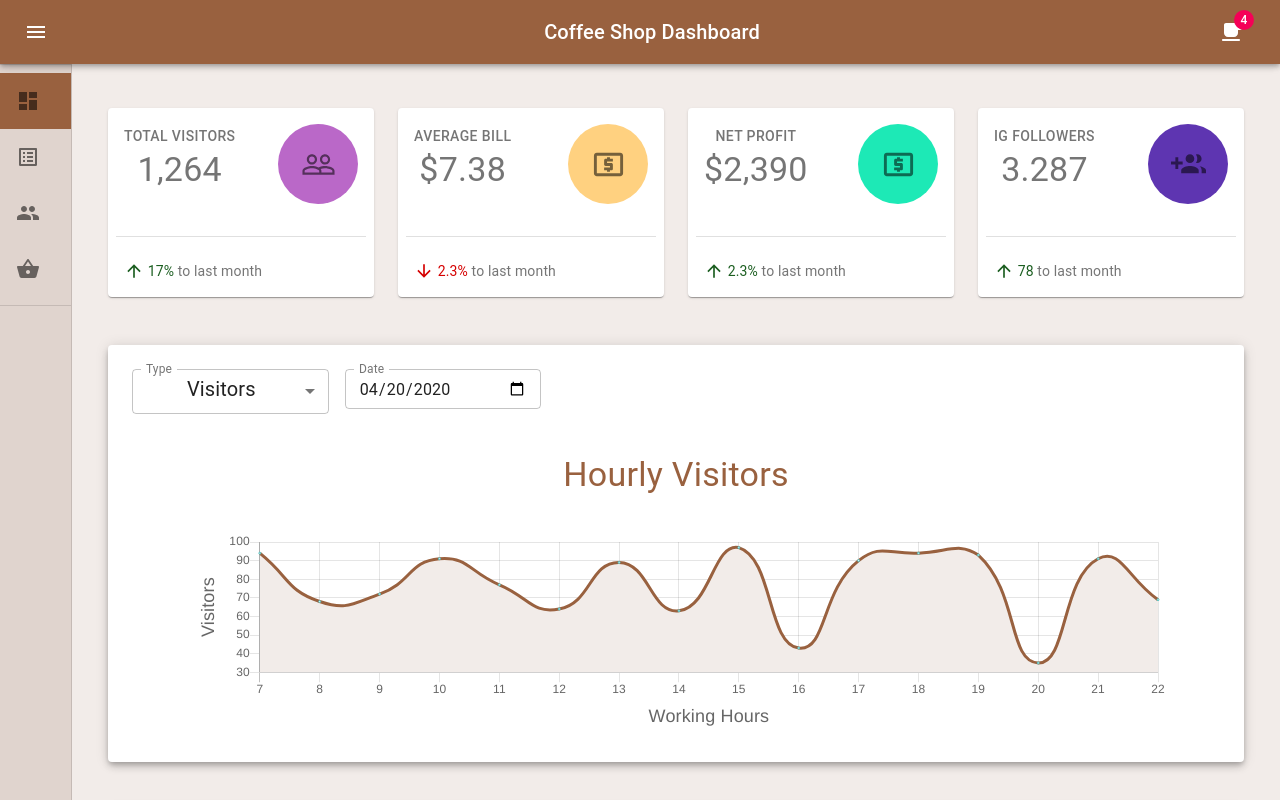
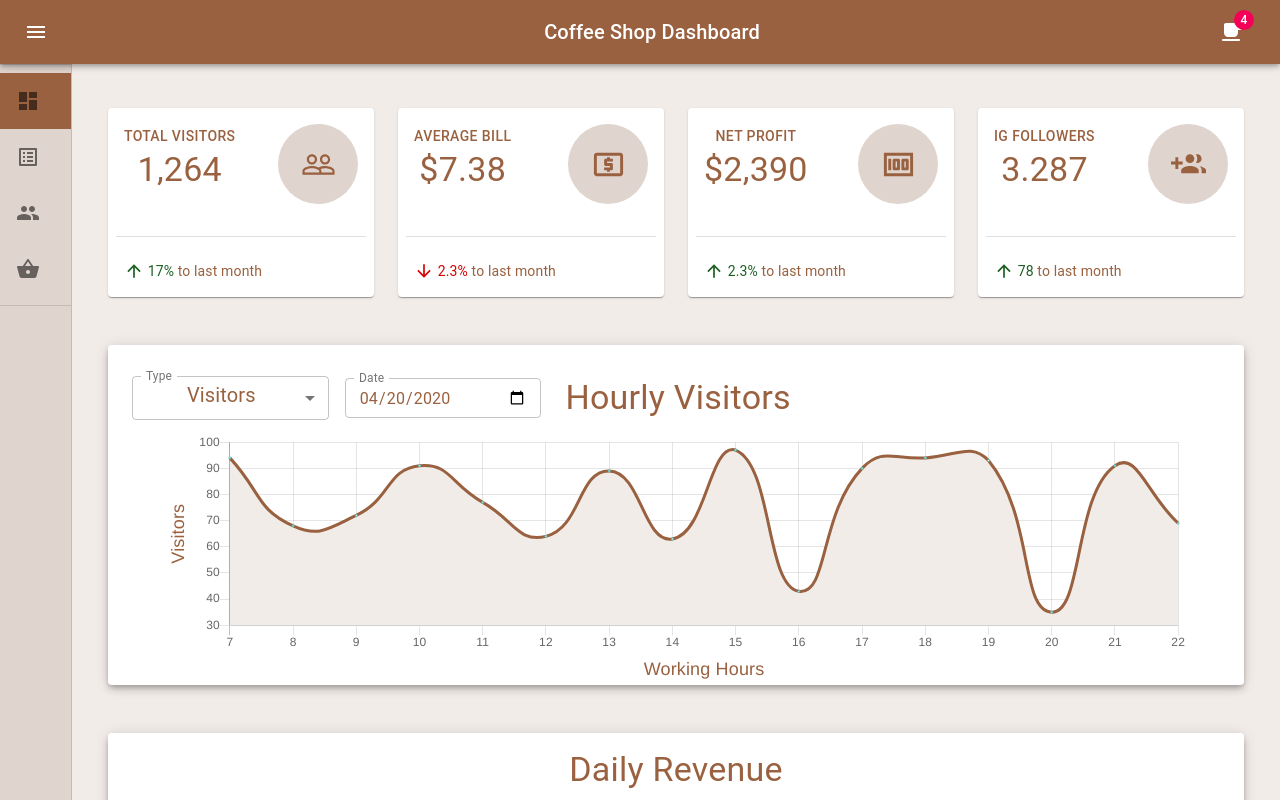
Before and after one commit to KaterinaLupacheva/coffee-shop-dashboard, a React (Create React App) app: page / in a window 1280 px wide. Built offline with nearby package versions, Linux system fonts and the light colour scheme; the HTML template or start-up script is replaced by a standard one.

Commit message:
Dashboard cards and charts styling

```diff
--- a/src/components/Cards/statCards.component.js
+++ b/src/components/Cards/statCards.component.js
@@ -1,12 +1,12 @@
 import React from "react";
 import { makeStyles } from "@material-ui/core/styles";
-import clsx from "clsx";
 import { Grid, Paper, Typography, Divider } from "@material-ui/core";
 import { statCardsStyles } from "./statCards.styles";
 import PeopleOutlineIcon from "@material-ui/icons/PeopleOutline";
 import ArrowUpwardIcon from "@material-ui/icons/ArrowUpward";
 import LocalAtmIcon from "@material-ui/icons/LocalAtm";
 import ArrowDownwardIcon from "@material-ui/icons/ArrowDownward";
+import MoneyIcon from "@material-ui/icons/Money";
 import GroupAddIcon from "@material-ui/icons/GroupAdd";
 
 const useStyles = makeStyles(statCardsStyles);
@@ -24,7 +24,7 @@ const StatCards = () => {
                 <Typography variant="button">Total Visitors</Typography>
                 <Typography variant="h4">1,264</Typography>
               </div>
-              <div className={clsx(classes.icon, classes.iconBgPurple)}>
+              <div className={classes.icon}>
                 <PeopleOutlineIcon fontSize="large" />
               </div>
             </div>
@@ -44,7 +44,7 @@ const StatCards = () => {
                 <Typography variant="button">Average Bill</Typography>
                 <Typography variant="h4">$7.38</Typography>
               </div>
-              <div className={clsx(classes.icon, classes.iconBgOrange)}>
+              <div className={classes.icon}>
                 <LocalAtmIcon fontSize="large" />
               </div>
             </div>
@@ -64,8 +64,8 @@ const StatCards = () => {
                 <Typography variant="button">Net Profit</Typography>
                 <Typography variant="h4">$2,390</Typography>
               </div>
-              <div className={clsx(classes.icon, classes.iconBgGreen)}>
-                <LocalAtmIcon fontSize="large" />
+              <div className={classes.icon}>
+                <MoneyIcon fontSize="large" />
               </div>
             </div>
             <Divider />
@@ -84,7 +84,7 @@ const StatCards = () => {
                 <Typography variant="button">IG Followers</Typography>
                 <Typography variant="h4">3.287</Typography>
               </div>
-              <div className={clsx(classes.icon, classes.iconBgDeepPurple)}>
+              <div className={classes.icon}>
                 <GroupAddIcon fontSize="large" />
               </div>
             </div>
--- a/src/components/Cards/statCards.styles.js
+++ b/src/components/Cards/statCards.styles.js
@@ -6,7 +6,7 @@ export const statCardsStyles = (theme) => ({
   paper: {
     padding: theme.spacing(1),
     textAlign: "center",
-    color: theme.palette.text.secondary,
+    color: theme.palette.primary.main
   },
   topRow: {
     height: "15vh",
@@ -21,6 +21,7 @@ export const statCardsStyles = (theme) => ({
     display: "flex",
     justifyContent: "center",
     alignItems: "center",
+    background: theme.palette.background.card
   },
   bottomRow: {
     display: "flex",
@@ -35,16 +36,4 @@ export const statCardsStyles = (theme) => ({
   red: {
     color: theme.palette.text.red,
   },
-  iconBgGreen: {
-    background: theme.palette.background.tealBg,
-  },
-  iconBgPurple: {
-    background: theme.palette.background.purpleBg,
-  },
-  iconBgOrange: {
-    background: theme.palette.background.orangeBg,
-  },
-  iconBgDeepPurple: {
-    background: theme.palette.background.deepPurpleBg,
-  },
 });
--- a/src/components/Charts/barChart.component.js
+++ b/src/components/Charts/barChart.component.js
@@ -1,19 +1,24 @@
 import React from "react";
+import { useTheme } from "@material-ui/core/styles";
 import { Bar } from "react-chartjs-2";
 import { labels } from "../../data/weekSales";
-import Title from "../Tables/title";
+import ChartTitle from "./chartTitle.component";
 import { Box } from "@material-ui/core";
 import { chartStyles } from "./charts.styles";
 import { makeStyles } from "@material-ui/core/styles";
 
 const useStyles = makeStyles(chartStyles);
 
+const BarChart = () => {
+  const classes = useStyles();
+  const theme = useTheme();
+
   const data = {
     labels: labels,
     datasets: [
       {
-      backgroundColor: "rgba(255,99,132,0.2)",
-      borderColor: "rgba(255,99,132,1)",
+        backgroundColor: theme.palette.background.default,
+        borderColor: theme.palette.primary.main,
         borderWidth: 1,
         hoverBackgroundColor: "rgba(255,99,132,0.4)",
         hoverBorderColor: "rgba(255,99,132,1)",
@@ -30,6 +35,7 @@ const options = {
             display: true,
             labelString: "Revenue",
             fontSize: 18,
+            fontColor: theme.palette.primary.main,
           },
           ticks: {
             suggestedMin: 0,
@@ -39,19 +45,14 @@ const options = {
       ],
     },
     maintainAspectRatio: false,
-  layout: {
-    padding: 30,
-  },
     legend: {
       display: false,
     },
   };
 
-const BarChart = () => {
-  const classes = useStyles();
   return (
     <>
-      <Title>Daily Revenue</Title>
+      <ChartTitle>Daily Revenue</ChartTitle>
       <Box className={classes.container}>
         <Bar data={data} width={100} height={250} options={options} />
       </Box>
--- a/src/components/Charts/charts.styles.js
+++ b/src/components/Charts/charts.styles.js
@@ -6,8 +6,10 @@ export const chartStyles = (theme) => ({
   options: {
     display: "flex",
     justifyContent: "flex-start",
+    alignItems: "center",
     flexWrap: "wrap",
     padding: theme.spacing(2),
+    paddingBottom: 0,
   },
   field: {
     width: "25ch",
@@ -15,5 +17,9 @@ export const chartStyles = (theme) => ({
   },
   fieldFontSize: {
     fontSize: 20,
+    color: theme.palette.primary.main,
+  },
+  dateField: {
+    color: theme.palette.primary.main,
   },
 });
--- a/src/components/Charts/lineChart.component.js
+++ b/src/components/Charts/lineChart.component.js
@@ -53,6 +53,7 @@ const LineChart = () => {
             display: true,
             labelString: type,
             fontSize: 18,
+            fontColor: theme.palette.primary.main,
           },
         },
       ],
@@ -62,14 +63,12 @@ const LineChart = () => {
             display: true,
             labelString: "Working Hours",
             fontSize: 18,
+            fontColor: theme.palette.primary.main,
           },
         },
       ],
     },
     maintainAspectRatio: false,
-    layout: {
-      padding: 30,
-    },
     legend: {
       display: false,
     },
@@ -112,14 +111,20 @@ const LineChart = () => {
           InputLabelProps={{
             shrink: true,
           }}
+          InputProps={{
+            classes: {
+              input: classes.dateField,
+            },
+          }}
           value={date}
           onChange={(e) => {
             setDate(e.target.value);
             updateData();
           }}
         />
+        <ChartTitle>{`Hourly ${type}`}</ChartTitle>
       </Box>
-      <ChartTitle>{`Hourly ${type}`}</ChartTitle>
+
       <Box className={classes.container}>
         <Line data={data} width={100} height={250} options={options} />
       </Box>
```
Also changed, not shown: src/components/Tables/ordersTable.component.js (deleted, +0 -103 lines). Lines whose indentation alone changed are shown as unchanged.
